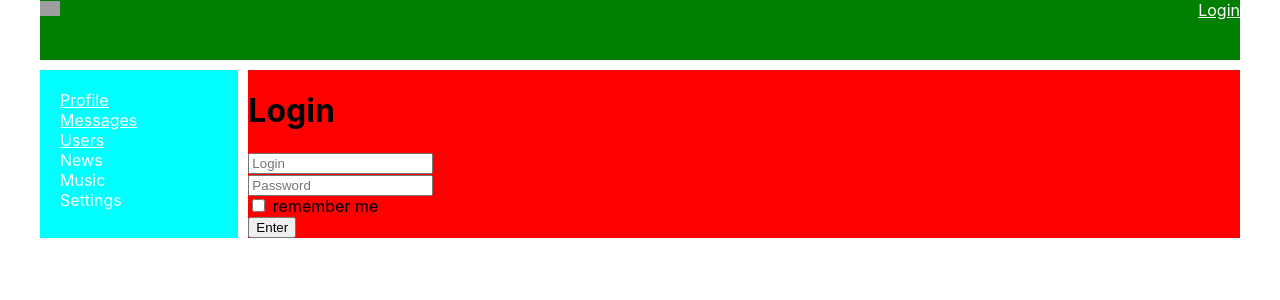
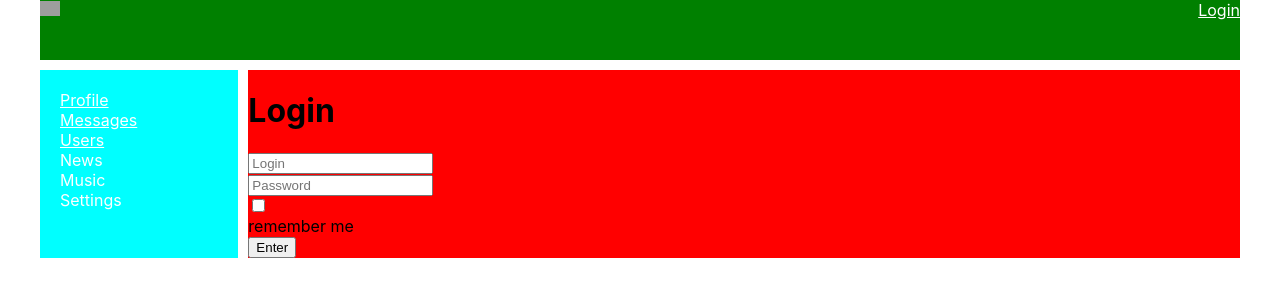
Before and after one commit to DoctorZalman/react_2020_learn, a React (Create React App) app: page /login in a window 1280 px wide. Shown: the top 300 px of the page. Built offline with nearby package versions, Linux system fonts and the light colour scheme; no server answers; grey boxes are pictures that could not be loaded.

Commit message:
77_redux-form field validation

```diff
--- /dev/null
+++ b/src/components/Dialogs/AddMessageForm/AddMessageForm.jsx
@@ -0,0 +1,21 @@
+import React from "react";
+import {Field, reduxForm} from "redux-form";
+import {Textarea} from "../../common/FormsControls/FormsControls";
+import {maxLenghtCreator, required} from "../../../utils/validators/validators";
+
+const maxLenght50 = maxLenghtCreator(50);
+const AddMessageForm = (props) => {
+	return (
+		<form onSubmit={props.handleSubmit}>
+			<div>
+				<Field component={Textarea}
+				       validate={[required, maxLenght50]}
+				       name="newMessageBody" placeholder="Enter your message"/>
+			</div>
+			<div>
+				<button>Send</button>
+			</div>
+		</form>
+	)}
+
+export default reduxForm({form: "dialogAddMessageForm"})(AddMessageForm);
--- a/src/components/Dialogs/Dialogs.jsx
+++ b/src/components/Dialogs/Dialogs.jsx
@@ -3,7 +3,7 @@ import s from './Dialogs.module.css';
 import DialogsItem from "./DialogItem/DialogsItem";
 import Message from "./Message/Message";
 import {Redirect} from "react-router-dom";
-import {Field, reduxForm} from "redux-form";
+import AddMessageForm from "./AddMessageForm/AddMessageForm";
 
 
 const Dialogs = (props) => {
@@ -27,22 +27,10 @@ const Dialogs = (props) => {
 			<div className={s.messages}>
 				<div>{messagesElements}</div>
 			</div>
-			<AddMessageFormRedux onSubmit={addNewMessage} />
+			<AddMessageForm onSubmit={addNewMessage} />
 		</div>
 	);
 };
 
-const AddMessageForm = (props) => {
-	return (
-		<form onSubmit={props.handleSubmit}>
-			<div>
-				<Field component="textarea" name="newMessageBody" placeholder="Enter your message"/>
-			</div>
-			<div>
-				<button>Send</button>
-			</div>
-		</form>
-	)};
 
-const AddMessageFormRedux = reduxForm({form: "dialogAddMessageForm"})(AddMessageForm);
 export default Dialogs;
--- a/src/components/Login/Login.jsx
+++ b/src/components/Login/Login.jsx
@@ -1,21 +1,35 @@
 import React from "react";
 import {Field, reduxForm} from "redux-form";
+import {Input} from "../common/FormsControls/FormsControls";
+import {required} from "../../utils/validators/validators";
 
-const LoginForm = (props) =>{
+const LoginForm = (props) => {
 	return (
 		<form onSubmit={props.handleSubmit}>
-			<div><Field placeholder={"Login"} name={"login"} component={"input"}/></div>
-			<div><Field placeholder={"Password"} name={"password"} component={"input"}/></div>
-			<div><Field type={"checkbox"} name={"rememberMe"} component={"input"}/> remember me</div>
-			<div><button>Enter</button></div>
+			<div>
+				<Field placeholder={"Login"} name={"login"}
+			            validate={[required]}
+			            component={Input}/></div>
+			<div>
+				<Field placeholder={"Password"} name={"password"}
+			            validate={[required]}
+			            component={Input}/></div>
+			<div>
+				<Field type={"checkbox"} name={"rememberMe"}
+			            component={Input}/> remember me
+			</div>
+			<div>
+				<button>Enter</button>
+			</div>
 		</form>
-)}
+	)
+}
 
 const LoginReduxForm = reduxForm({form: 'login'})(LoginForm)
 
-const Login = (props) =>{
+const Login = (props) => {
 	const onSubmit = (formData) => {
-			console.log(formData);
+		console.log(formData);
 	}
 	return <div>
 		<h1>Login</h1>
--- a/src/components/Profile/MyPosts/MyPosts.jsx
+++ b/src/components/Profile/MyPosts/MyPosts.jsx
@@ -2,12 +2,15 @@ import React from "react";
 import s from './MyPosts.module.css'
 import Post from "./Post/Post";
 import {Field, reduxForm} from "redux-form";
+import {maxLenghtCreator, required} from "../../../utils/validators/validators";
+import {Textarea} from "../../common/FormsControls/FormsControls";
 
+const maxLenght10 = maxLenghtCreator(10);
 let AddNewPostForm = (props) => {
 	return (
 		<form onSubmit={props.handleSubmit}>
 			<div>
-				<Field name="newPostText" component="textarea"/>
+				<Field name="newPostText" component={Textarea} validate={[required, maxLenght10 ]} placeholder={"Post message"}/>
 			</div>
 			<div>
 				<button>Add Post</button>
--- /dev/null
+++ b/src/components/common/FormsControls/FormsControls.js
@@ -0,0 +1,24 @@
+import React from "react";
+import styles from "./FormsControls.module.css";
+
+const FormControl = ({input, meta, child, ...props}) => {
+	const hasError = meta.touched && meta.error;
+	return (
+		<div className={styles.formControl + " " + (hasError ? styles.error : "")}>
+			<div>
+				{props.children}
+			</div>
+			{ hasError && <span>{ meta.error}</span>}
+		</div>
+	)
+}
+
+
+export const Textarea = (props) => {
+	const {input, meta, child, ...restProps} = props;
+	return <FormControl {...props}><textarea {...input} {...props}/> </FormControl>
+}
+export const Input = (props) => {
+	const {input, meta, child, ...restProps} = props;
+	return <FormControl {...props}><input {...input} {...props}/> </FormControl>
+}
--- /dev/null
+++ b/src/components/common/FormsControls/FormsControls.module.css
@@ -0,0 +1,8 @@
+.formControl.error input,
+.formControl.error textarea {
+    border: 4px solid greenyellow;
+}
+
+.formControl.error span {
+    color: green;
+}
--- /dev/null
+++ b/src/utils/validators/validators.js
@@ -0,0 +1,9 @@
+export const required = value => {
+	if (value) return undefined;
+	return "Field is required";
+}
+
+export const maxLenghtCreator = (maxLenght) => (value) => {
+	if (value.length > maxLenght) return `Max lenght is ${maxLenght} symbols`;
+	return undefined;
+}
```
Also changed, not shown: 1 other file (tests, documents, lock files or other folders).
